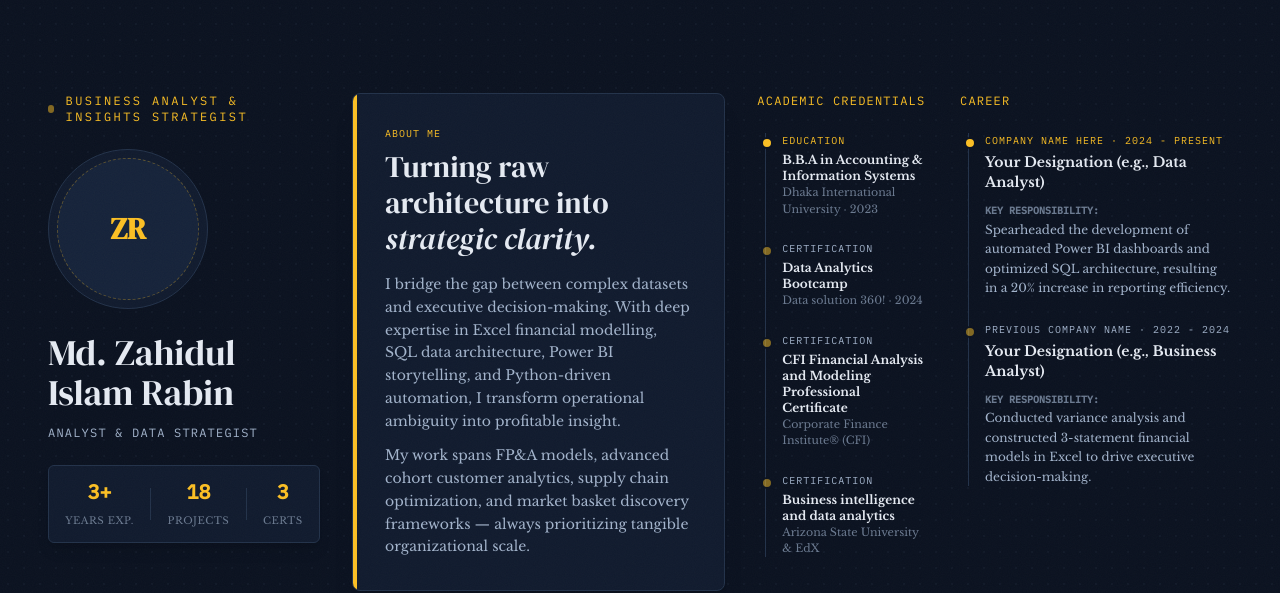
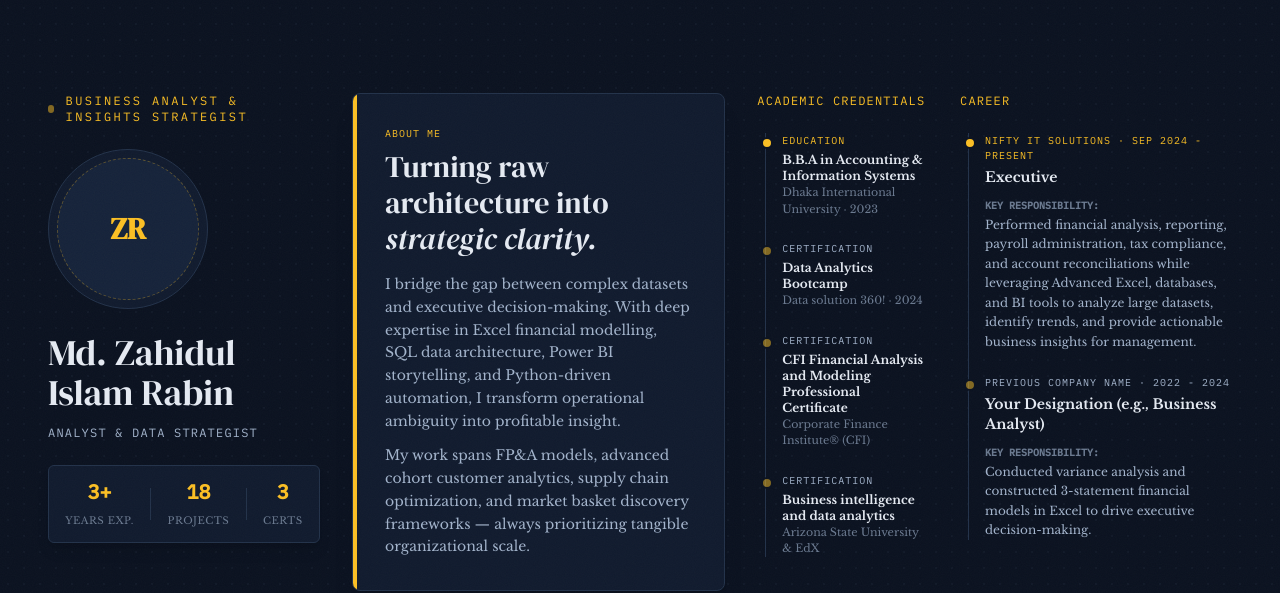
Before and after one commit to Zahidrabin/Portfolio, a plain HTML site: page index.html in a window 1280 px wide. Shown: the top 593 px of the page. Drawn offline with nearby package versions, Linux system fonts and the light colour scheme.

Commit message:
Update index.html

```diff
--- a/index.html
+++ b/index.html
@@ -165,11 +165,11 @@
 
             <div class="relative">
               <div class="absolute -left-[21px] top-1 w-3 h-3 rounded-full bg-amber border-2 border-charcoal"></div>
-              <span class="text-[10px] font-mono text-amber tracking-widest block uppercase">Company Name Here · 2024 - Present</span>
-              <h4 class="text-sm font-bold text-cream mt-1">Your Designation (e.g., Data Analyst)</h4>
+              <span class="text-[10px] font-mono text-amber tracking-widest block uppercase">Nifty IT Solutions · Sep 2024 - Present</span>
+              <h4 class="text-sm font-bold text-cream mt-1">Executive</h4>
               <p class="text-[12px] text-muted mt-2 leading-relaxed">
                 <strong class="text-dimmed font-mono text-[10px] uppercase">Key Responsibility:</strong><br/>
-                Spearheaded the development of automated Power BI dashboards and optimized SQL architecture, resulting in a 20% increase in reporting efficiency.
+                Performed financial analysis, reporting, payroll administration, tax compliance, and account reconciliations while leveraging Advanced Excel, databases, and BI tools to analyze large datasets, identify trends, and provide actionable business insights for management.
               </p>
             </div>
 
```
